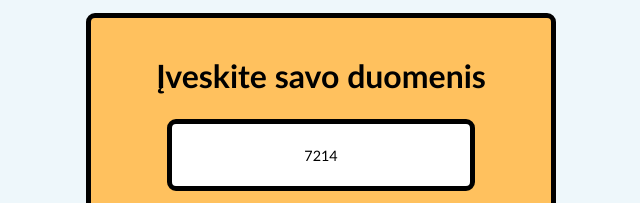
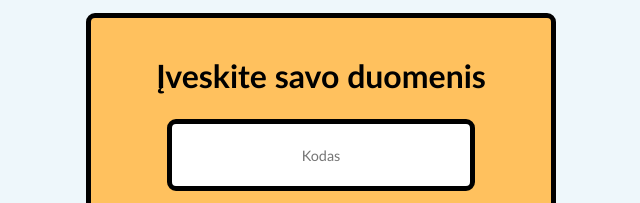
Before and after one commit to augustinasjucas/TiramasisDarbas, a website: page testavimas.html in a window 1280 px wide. Shown: the top 203 px of the page, 319-959 px from the left. Drawn offline with nearby package versions, Linux system fonts and the light colour scheme; no server answers.

Commit message:
modified:   testavimas.html

```diff
--- a/testavimas.html
+++ b/testavimas.html
@@ -19,7 +19,7 @@
         <div class="loginHolder" id="PrimaryInputHolder">
             <div class="UpperHolderLogin"><span class="LoginName">Įveskite savo duomenis</span></div>
             <div class="LowerHolderLogin">
-                <input type="text" id="TestId" class="InputText" placeholder="Kodas"  value="7214"></input> <br>
+                <input type="text" id="TestId" class="InputText" placeholder="Kodas"  value=""></input> <br>
                 <input type="text" id="TakerName" class="InputText" placeholder="Vardas" ></input> <br>
                 <button value="Pasirinkti" id="SendId" class="SubmitLogin" onclick="SendId()">Siųsti</button>
             </div>
```
